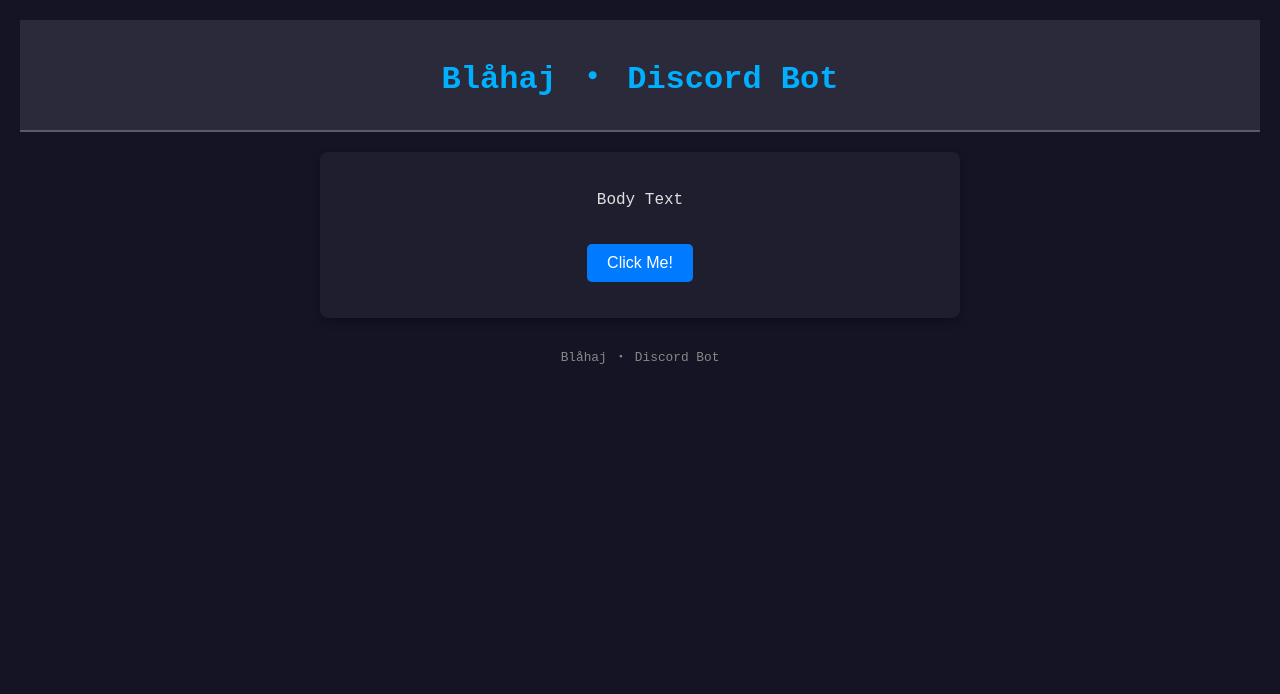
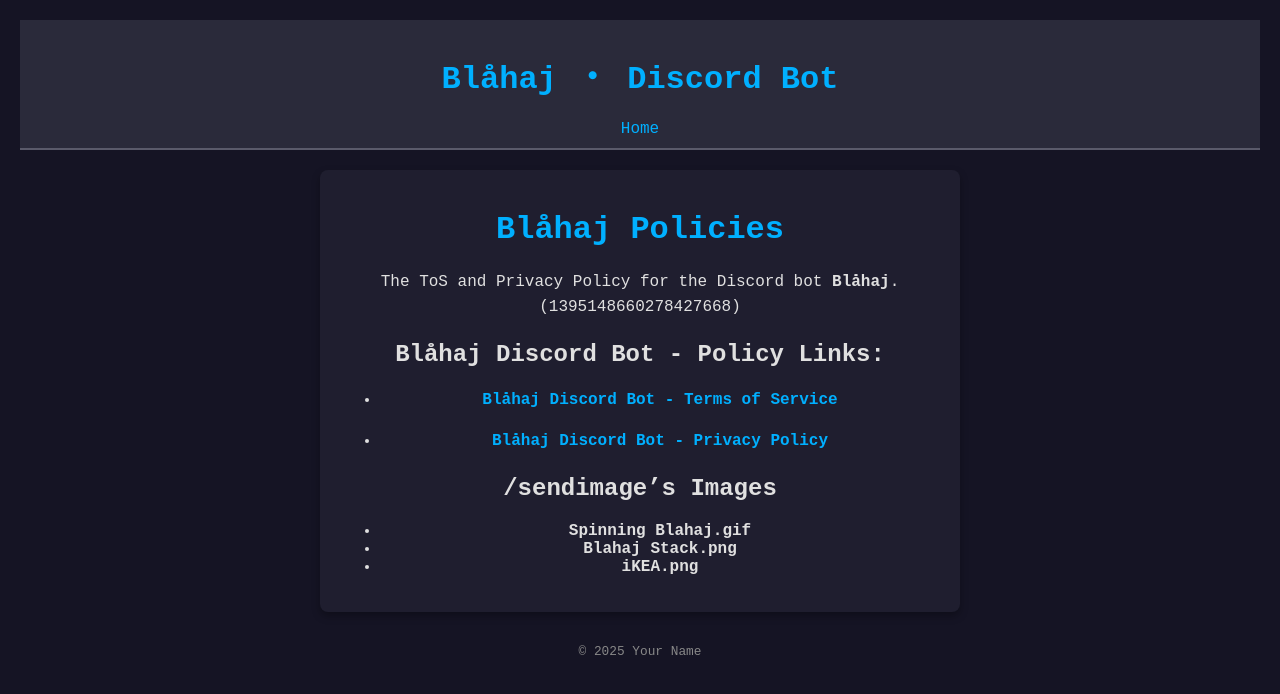
Before and after one commit to ackozu/blahaj-bot, a Jekyll site: the page built from README.md, in a window 1280 px wide. Shown: the top 694 px of the page. Built offline with Jekyll 4.4.1, drawn with Linux system fonts in a browser that asks for light colours; some web fonts are replaced; our own code applies the rules of GitHub Pages for plain Markdown files.

Commit message:
Update default.html

```diff
--- a/_layouts/default.html
+++ b/_layouts/default.html
@@ -8,23 +8,21 @@
     <link rel="preconnect" href="https://fonts.googleapis.com">
     <link rel="preconnect" href="https://fonts.gstatic.com" crossorigin>
     <link href="https://fonts.googleapis.com/css2?family=Intel+One+Mono:ital@0;1&display=swap" rel="stylesheet">
-    <link rel="stylesheet" href="style.css"> </head>
+    <link rel="stylesheet" href="{{ site.baseurl }}/style.css">
+</head>
 <body>
-    </body>
-</html>
     <header>
-        <h1>Blåhaj ・ Discord Bot</h1>
+        <h1><a href="{{ site.baseurl }}/">{{ site.title | default: "My Site" }}</a></h1>
+        <nav>
+            <a href="{{ site.baseurl }}/">Home</a>
+            </nav>
     </header>
 
     <main>
-        <p>Body Text</p>
-        <button id="myButton">Click Me!</button>
-        <p id="message"></p>
-    </main>
+        {{ content }} </main>
 
     <footer>
-        <p>Blåhaj ・ Discord Bot</p>
+        <p>&copy; {{ site.time | date: "%Y" }} {{ Blåhaj ・ Discord Bot | default: "Your Name" }}</p>
     </footer>
-
-    <script src="script.js"></script> </body>
+</body>
 </html>
```
